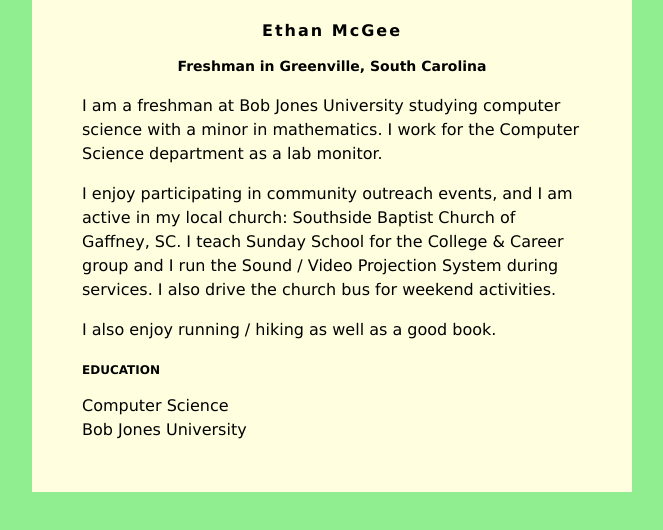
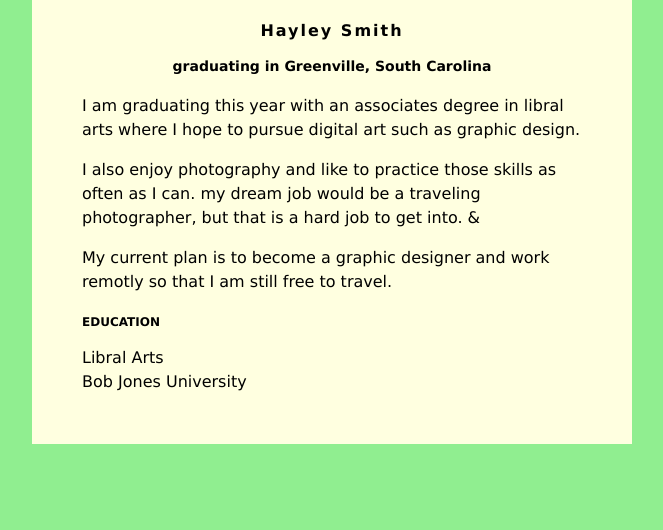
Before and after one commit to HayleymSmith/HayleymSmith.github.io, a plain HTML site: page index.html in a window 1280 px wide. Shown: the whole page, without its empty margins (308-971 px from the left). Drawn offline with Linux system fonts and the light colour scheme.

Commit message:
Update index.html

```diff
--- a/index.html
+++ b/index.html
@@ -30,24 +30,19 @@ h3 {
 </head>
 <body>
  <div id="content">
- <h1>Ethan McGee</h1>
- <h2>Freshman in Greenville, South Carolina</h2>
+ <h1>Hayley Smith</h1>
+ <h2>graduating in Greenville, South Carolina</h2>
 
- <p>I am a freshman at Bob Jones University studying computer science with a
-minor in mathematics. I work for the Computer Science department as a lab
-monitor.</p>
+ <p>I am graduating this year with an associates degree in libral arts where I hope to pursue digital art such as graphic design.</p>
  <p>
- I enjoy participating in community outreach events, and I am active in my
-local church: Southside Baptist Church of Gaffney, SC. I teach Sunday School for the
-College &amp; Career group and I run the Sound / Video Projection System during
-services. I also drive the church bus for weekend activities.
+ I also enjoy photography and like to practice those skills as often as I can. my dream job would be a traveling photographer, but that is a hard job to get into. &amp;
  </p>
  <p>
- I also enjoy running / hiking as well as a good book.
+ My current plan is to become a graphic designer and work remotly so that I am still free to travel.
  </p>
 
  <h3>EDUCATION</h3>
- Computer Science<br />
+ Libral Arts<br />
  Bob Jones University
  </div>
 
```
